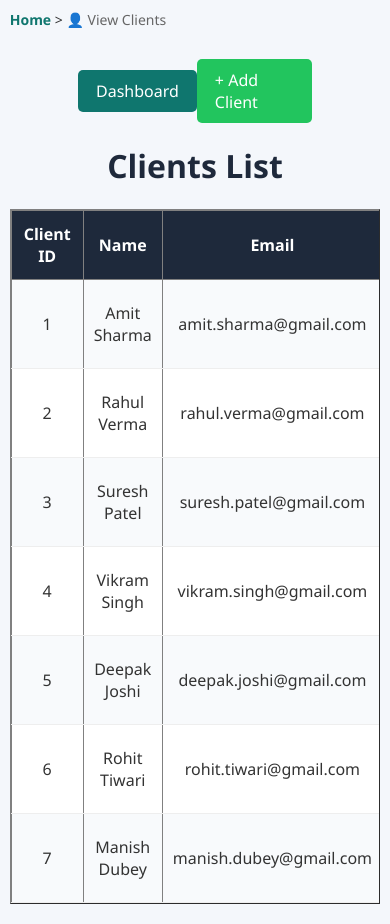
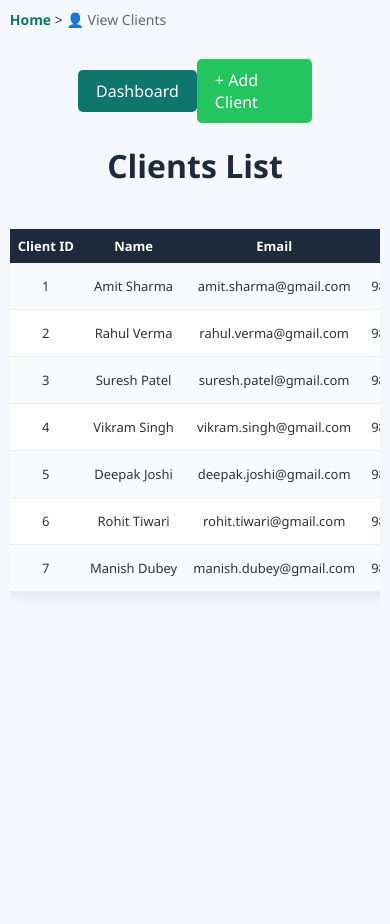
Before and after one commit to shivam2003lakhera-eng/insurance-management-system, a PHP site: page /clients/view_clients.php in a window 390 px wide. After the commit the page ends 594 px from the top, so only its background shows below. Run offline with PHP 8.4, Linux system fonts and the light colour scheme; data comes from the database, SQL or seed files in the repository.

Commit message:
Add updated files.

```diff
--- a/clients/view_clients.php
+++ b/clients/view_clients.php
@@ -54,9 +54,9 @@ Client deleted successfully
 }
 
 ?>
+<div class="table-wrapper">
 
-    <table border="1">
-        <tr>
+<table>        <tr>
             <th>Client ID</th>
             <th>Name</th>
             <th>Email</th>
@@ -123,12 +123,13 @@ Delete
 }
              }else {
            echo "<tr>
-            <td colspan='10' class='no-data'>
+            <td colspan='11' class='no-data'>
                 No clients found
             </td>
           </tr>";
 }
         ?>
     </table>
+</div>
 </body>
 </html>
--- a/payments/view_payments.php
+++ b/payments/view_payments.php
@@ -53,7 +53,9 @@ Payment deleted successfully
 
 ?>
 
-    <table border="1">
+   <div class="table-wrapper">
+
+<table>
         <tr>
             <th>Payment ID</th>
             <th>Policy ID</th>
@@ -119,6 +121,7 @@ echo "<tr>
 
 }
 ?> </table>
+</div>
 
 </body>
 </html>
--- a/policies/view_policies.php
+++ b/policies/view_policies.php
@@ -44,8 +44,9 @@ Policies deleted successfully
 }
 ?>
 
+<div class="table-wrapper">
 
-    <table border="1">
+<table>
         <tr>
             <th>Policy ID</th>
             <th>Client ID</th>
@@ -90,5 +91,6 @@ echo "<tr>
 }
 ?>
     </table>
+</div>
 </body>
 </html>
--- a/styles.css
+++ b/styles.css
@@ -16,6 +16,8 @@
 --text:#333;
 
 --border:#d1d5db;
+
+--shadow:0 4px 12px rgba(0,0,0,0.08);
 
 }
 
@@ -433,7 +435,7 @@ footer{
     table{
 
         display:block;
-
+        white-space:nowrap;
         overflow-x:auto;
 
     }
@@ -444,6 +446,10 @@ footer{
 
     }
 
+    th,td{
+    padding:8px;
+    font-size:13px;
+}
 }
 
 
@@ -595,3 +601,13 @@ button{
     background:#dc2626;
 
 }
+
+.table-wrapper{
+    width:95%;
+    margin:auto;
+    overflow-x:auto;
+}
+
+.table-wrapper table{
+    min-width:1100px;
+}
```
Also changed, not shown: claims/view_claims.php (+5 -2 lines).
